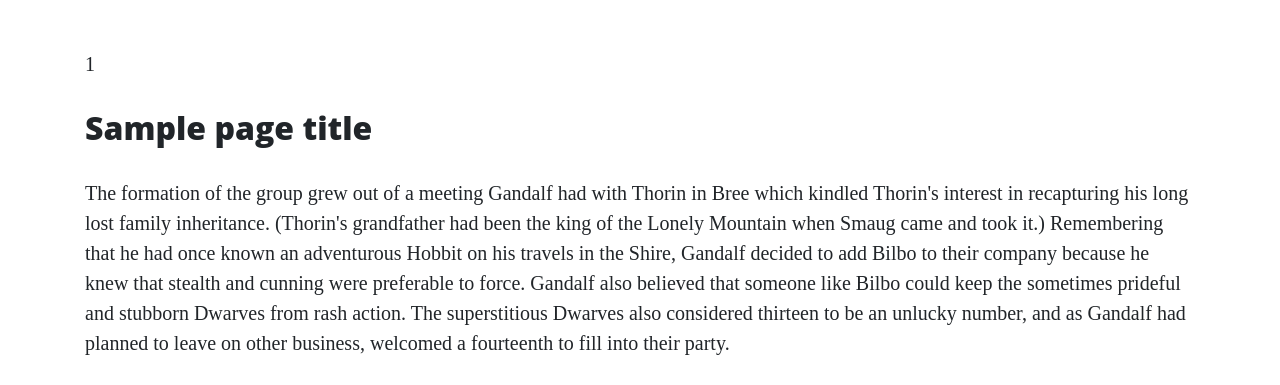
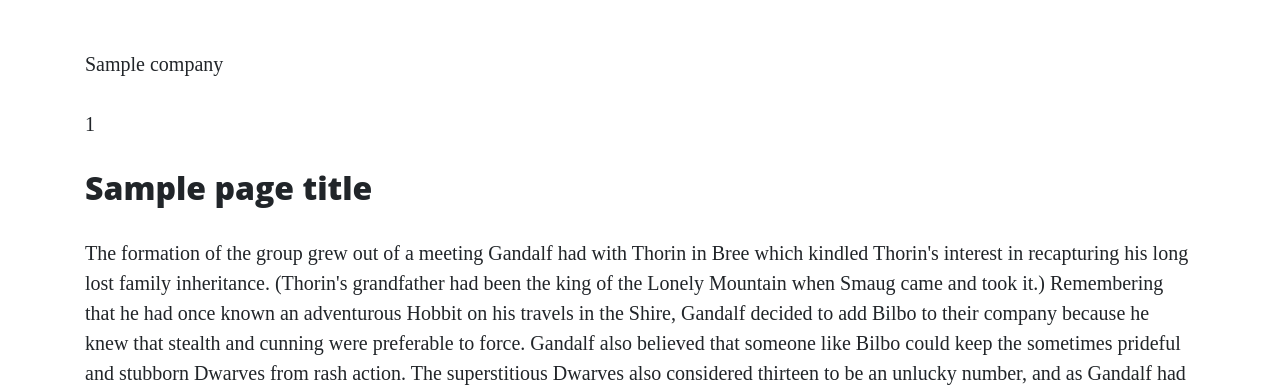
Before and after one commit to jonburdon/thorin-and-company, a Flask app: template templates/about.html in a window 1280 px wide. Shown: the part 629-1014 px from the top of the page. Run offline with Flask 2, Linux system fonts and the light colour scheme; the template is opened without the code that fills it: most values are stand-ins (such as "Sample title", 1, 10 or a date in 2020); some libraries are stand-ins or nearby versions.

Commit message:
Load json data in to about.html

```diff
--- a/app.py
+++ b/app.py
@@ -1,4 +1,5 @@
 import os
+import json
 from flask import Flask, render_template
 
 # Create an instance, store in a variable called app.
@@ -11,7 +12,10 @@ def index():
 
 @app.route("/about")
 def about():
-    return render_template("about.html", page_title="About", list_of_numbers=[1, 2, 3])
+    data = []
+    with open("data/company.json", "r") as json_data:
+        data = json.load(json_data)
+    return render_template("about.html", page_title="About", list_of_numbers=[1, 2, 3], company=data)
 
 @app.route("/contact")
 def contact():
--- a/templates/about.html
+++ b/templates/about.html
@@ -1,6 +1,8 @@
 
 {% extends 'base.html' %}
 {% block content %}
+
+{{ company[0]["name"] }}
 
     {% for number in list_of_numbers %}
     <p>{{ number }}</p>
```
Also changed, not shown: data/company.json (added, +7 -0 lines), readme.md.
